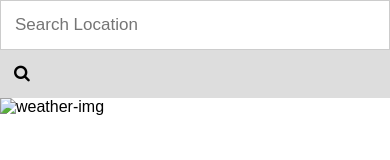
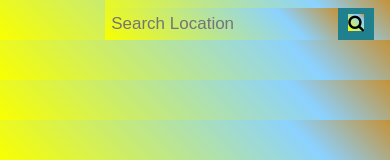
Before and after one commit to chris-fink/Weather-API-app, a plain HTML site: page index.html in a window 390 px wide. Shown: the top 160 px of the page. Drawn offline with Linux system fonts and the light colour scheme.

Commit message:
Update style.css

```diff
--- a/style.css
+++ b/style.css
@@ -1,4 +1,6 @@
-* {box-sizing: border-box;}
+* {
+  background: linear-gradient(45deg, #F9FF00 0%, #8BD2FF 76%, #C59237 100%);
+}
 
 body {
   margin: 0;
@@ -7,7 +9,7 @@ body {
 
 .topnav {
   overflow: hidden;
-  background-color: #e9e9e9;
+  background-color: #21808d;
 }
 
 .topnav a {
@@ -21,12 +23,12 @@ body {
 }
 
 .topnav a:hover {
-  background-color: #ddd;
+  background-color: #21808d;
   color: black;
 }
 
 .topnav a.active {
-  background-color: #2196F3;
+  background-color: #21808d;
   color: white;
 }
 
@@ -46,29 +48,27 @@ body {
   padding: 6px 10px;
   margin-top: 8px;
   margin-right: 16px;
-  background: #ddd;
+  background: #21808d;
   font-size: 17px;
   border: none;
   cursor: pointer;
 }
 
 .topnav .search-container button:hover {
-  background: #ccc;
+  background: #21808d;
 }
-
-@media screen and (max-width: 600px) {
-  .topnav .search-container {
-    float: none;
-  }
-  .topnav a, .topnav input[type=text], .topnav .search-container button {
-    float: none;
-    display: block;
-    text-align: left;
-    width: 100%;
-    margin: 0;
-    padding: 14px;
-  }
-  .topnav input[type=text] {
-    border: 1px solid #ccc;
-  }
+.card {
+  position: absolute;
+  background: #fdfdfd;
+  height: 60%;
+  width: 40%;
+  border: 8px outset #969292;
+  border-radius: 40px;
+  top: 50%;
+  left: 50%;
+  -webkit-transform: translate(-50%, -50%);
+    transform: translate(-50%, -50%);
 }
+.card-img-top{
+  align-self: center;
+}
```
